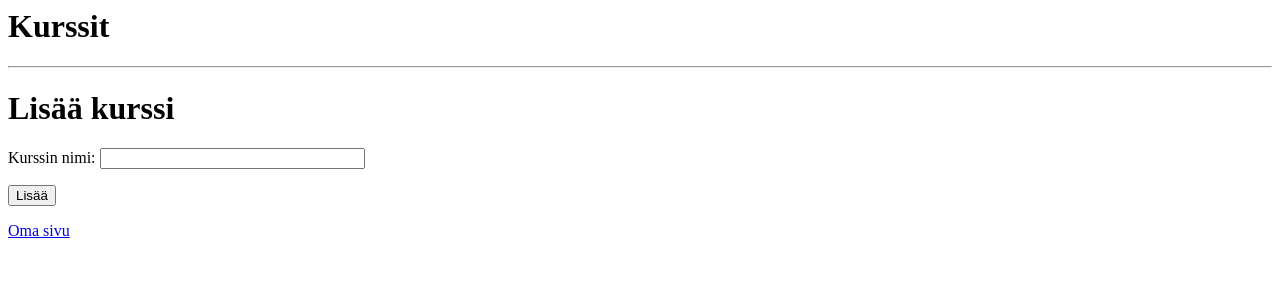
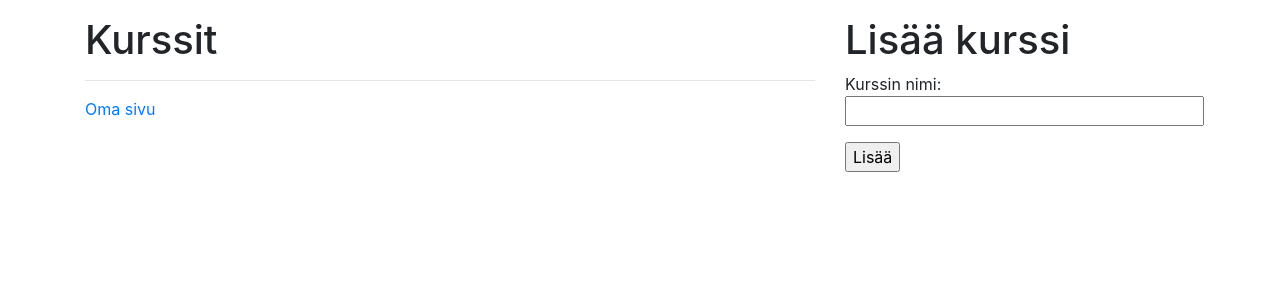
Before and after one commit to amalia53/tsoha-studytracker, a Flask app: template templates/courses.html in a window 1280 px wide. Shown: the top 300 px of the page. Run offline with Flask 2, Linux system fonts and the light colour scheme; the template is opened without the code that fills it, so the values that code supplies are empty; some libraries are stand-ins or nearby versions.

Commit message:
ulkoasua

```diff
--- a/templates/courses.html
+++ b/templates/courses.html
@@ -1,3 +1,10 @@
+<link rel="stylesheet" href="https://stackpath.bootstrapcdn.com/bootstrap/4.5.0/css/bootstrap.min.css">
+<p>
+<p>
+<p>
+<div class="container">
+  <div class="row">
+    <div class="col-8">
 	<title>Kurssit</title>
 	<h1>Kurssit</h1>
 	<p>
@@ -7,17 +14,22 @@
 	<hr>
 	{% endfor %}
 	<p>
+	{% if session.role == "student" %}
+	<a href="/student">Oma sivu</a>
+	{% else %}
+	<a href="/teacher">Oma sivu</a>
+	{% endif %}
+	<p>
+    </div>
+    <div class="col-4">
 	<form action="/courseadded" method="POST">
-<title>Kurssin lisäys</title>
 	<h1>Lisää kurssi</h1>
 	<p>
 	Kurssin nimi: <input type=text name="course" size="30" required>
 	<p>
 	<input type="submit" value="Lisää">
 	</form>
-<p>
-{% if session.role == "student" %}
-<a href="/student">Oma sivu</a>
-{% else %}
-<a href="/teacher">Oma sivu</a>
-{% endif %}
+
+    </div>
+  </div>
+</div>
```
Also changed, not shown: templates/student_reg.html (line endings or trailing spaces). Lines whose indentation alone changed are shown as unchanged.
